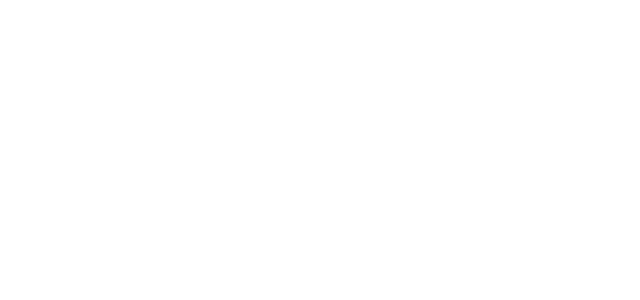
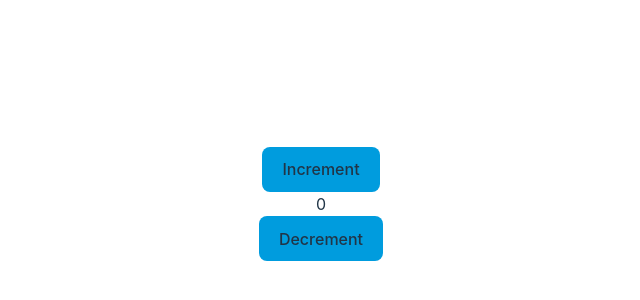
Before and after one commit to muhammadfuaad/react_practice_2, a React (Vite) app: page /redux_counter in a window 1280 px wide. Before the commit this address had no page. Shown: the part 196-496 px from the top of the page, without its empty margins (319-959 px from the left). Built offline with nearby package versions, Linux system fonts and the light colour scheme.

Commit message:
added rect-redux

```diff
--- a/package.json
+++ b/package.json
@@ -17,7 +17,8 @@
     "react": "^18.2.0",
     "react-dom": "^18.2.0",
     "react-redux": "^9.1.2",
-    "react-router-dom": "^6.23.1"
+    "react-router-dom": "^6.23.1",
+    "redux": "^5.0.1"
   },
   "devDependencies": {
     "@types/react": "^18.2.66",
--- a/src/App.jsx
+++ b/src/App.jsx
@@ -20,6 +20,7 @@
 import Login from './components/RegistrationForm/Login';
 import Counter2 from './components/ReduxToolkit/Counter';
 import Form2 from './components/Form2';
+import ReduxCounter from './components/Redux/ReduxCounter';
 
 function App() {
   return (
@@ -51,6 +52,8 @@
         <Route path="/users" element={<Index />} />
         <Route path="/redux_toolkit_counter" element={<Counter2 />} />
         <Route path="/form2" element={<Form2 />} />
+        <Route path="/redux_counter" element={<ReduxCounter />} />
+
       </Routes>
     </Router>
   );
--- /dev/null
+++ b/src/components/Redux/ReduxCounter.jsx
@@ -0,0 +1,14 @@
+import { useDispatch, useSelector } from "react-redux"
+
+export default function ReduxCounter() {
+  const dispatch = useDispatch()
+  const count = useSelector(state=> state)
+
+  return (
+    <>
+      <button onClick={()=> dispatch({type: 'INCREMENT'})}>Increment</button>
+      <h3>{count}</h3>
+      <button onClick={()=> dispatch({type: 'DECREMENT'})}>Decrement</button>
+    </>
+  )
+}
--- /dev/null
+++ b/src/components/Redux/store.js
@@ -0,0 +1,11 @@
+import { createStore } from "redux";
+
+const reducer = (state = 0, action) => {
+  switch (action.type) {
+    case 'INCREMENT' : return state + 1
+    case 'DECREMENT' : return state - 1
+    default : return state
+  }
+}
+
+export const store = createStore(reducer);
--- a/src/main.jsx
+++ b/src/main.jsx
@@ -3,7 +3,7 @@
 import App from './App.jsx'
 import './index.css'
 import { Provider } from 'react-redux';
-import store from './Store.jsx';
+import { store } from './components/Redux/store.js';
 
 ReactDOM.createRoot(document.getElementById('root')).render(
   <React.StrictMode>
```
Also changed, not shown: 1 other file (tests, documents, lock files or other folders).
